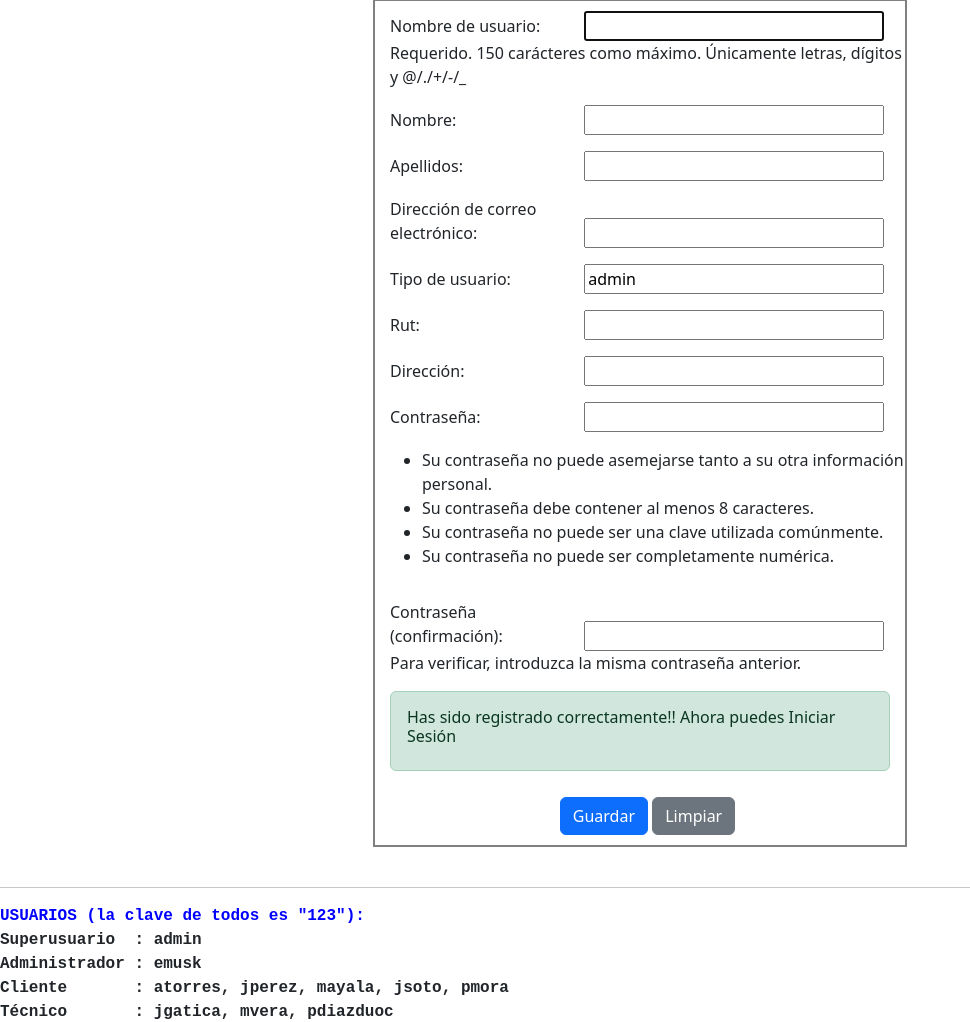
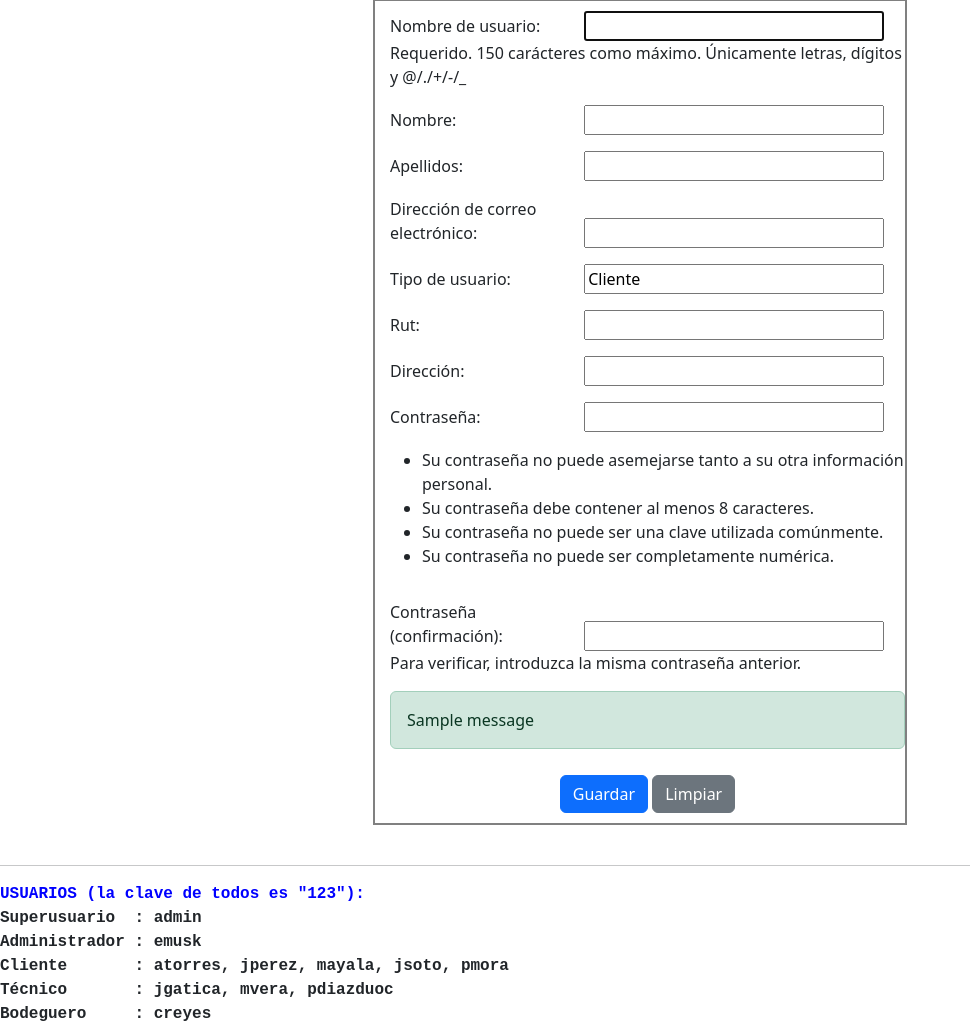
Before and after one commit to lukasmeza20/sistemadjango, a Django app: page /registrar_usuario/ in a window 1280 px wide. Shown: the part 135-1157 px from the top of the page, without its empty margins (0-970 px from the left). Run offline with Django 3.2, Linux system fonts and the light colour scheme; tables that the repository leaves empty hold one stand-in row (values such as "Sample post"); one stand-in notice (Sample message) is shown; parts of the project's set-up code (start-up, migrations or seed data) failed here and were passed over.

Commit message:
se arregla registro de usuario

```diff
--- a/core/forms.py
+++ b/core/forms.py
@@ -17,7 +17,7 @@
 
 class RegistrarUsuarioForm(UserCreationForm):
     rut = forms.CharField(max_length=20, required=True, label="Rut")
-    tipousu = forms.CharField(max_length=50, required=True, label="Tipo de usuario", initial='admin')
+    tipousu = forms.CharField(max_length=50, required=True, label="Tipo de usuario", widget=forms.TextInput(attrs={'readonly': 'readonly'}), initial='Cliente')
     dirusu = forms.CharField(max_length=300, required=True, label="Dirección")
     class Meta:
         model = User
--- a/core/templates/core/registrar_usuario.html
+++ b/core/templates/core/registrar_usuario.html
@@ -39,16 +39,26 @@
         <div style="display: flex; justify-content: center;"  class="container text-center">
             <form style="border: 2px solid gray; display:flex; flex-direction: column; " method="POST" class="col-sm-12 col-md-6">
                 {% csrf_token %} {{ form.as_p }}
-                <div style="margin-right: 15px;" class="alert alert-success" role="alert">
-                    <h6>Has sido registrado correctamente!! Ahora puedes Iniciar Sesión</h6>
-                </div>
+                {% if messages %}
+                    {% for message in messages %}
+                    {% if 'success' in message.tags %}
+                        <div id="form_message" class="alert alert-success" role="alert">
+                            {{ message }}
+                        </div>
+                    {% else %}
+                        <div id="form_message" class="alert alert-danger" role="alert">
+                            {{ message }}
+                        </div>
+                    {% endif %}
+                    {% endfor %}
+                {% endif %}
+                {% comment %} {% if mesg %}
+                    <div id="form_message" class="alert alert-success" role="alert">{{ mesg }}</div>
+                {% endif %} {% endcomment %}
                 <div class="btn_guardar">
                     <button class="btn btn-primary" type="submit">Guardar</button>
                     <button class="btn btn-secondary" type="submit">Limpiar</button>
                 </div>
-                {% if mesg %}
-                    <div id="form_message" class="alert alert-danger" role="alert">{{ mesg }}</div>
-                {% endif %}
             </form>
         </div>
     </div>
--- a/core/views.py
+++ b/core/views.py
@@ -13,6 +13,7 @@
 from django.db import connection
 import random
 import requests
+from django.contrib import messages
 
 def home(request):
     return render(request, "core/home.html")
@@ -318,6 +319,7 @@
     return render(request, "core/administrar_productos.html", data)
 
 def registrar_usuario(request):
+    data = {"form": RegistrarUsuarioForm}
     if request.method == 'POST':
         form = RegistrarUsuarioForm(request.POST)
         if form.is_valid():
@@ -326,9 +328,11 @@
             tipousu = request.POST.get("tipousu")
             dirusu = request.POST.get("dirusu")
             PerfilUsuario.objects.update_or_create(user=user, rut=rut, tipousu=tipousu, dirusu=dirusu)
-            return redirect(iniciar_sesion)
-    form = RegistrarUsuarioForm()
-    return render(request, "core/registrar_usuario.html", context={'form': form})
+            messages.success(request, '¡Has sido registrado correctamente! Ahora puedes iniciar sesión.')
+            # return redirect(iniciar_sesion)
+        else:
+            messages.error(request, 'Registro de usuario fallido, inténtelo nuevamente.')
+    return render(request, "core/registrar_usuario.html", data)
 
 def perfil_usuario(request):
     data = {"mesg": "", "form": PerfilUsuarioForm}
```
